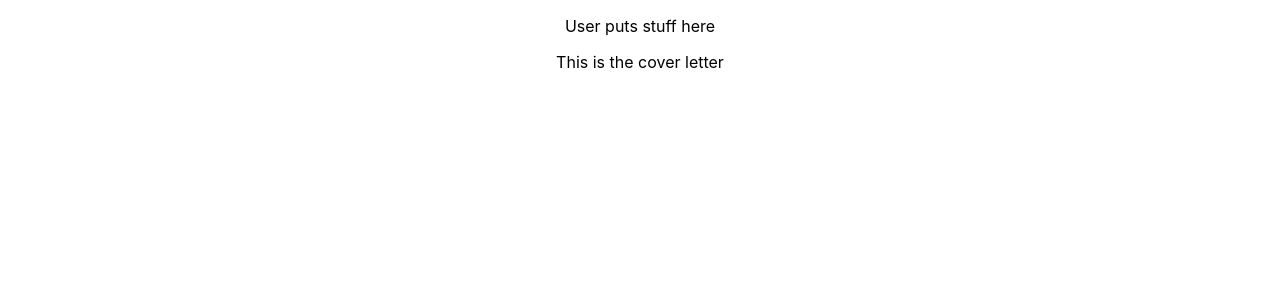
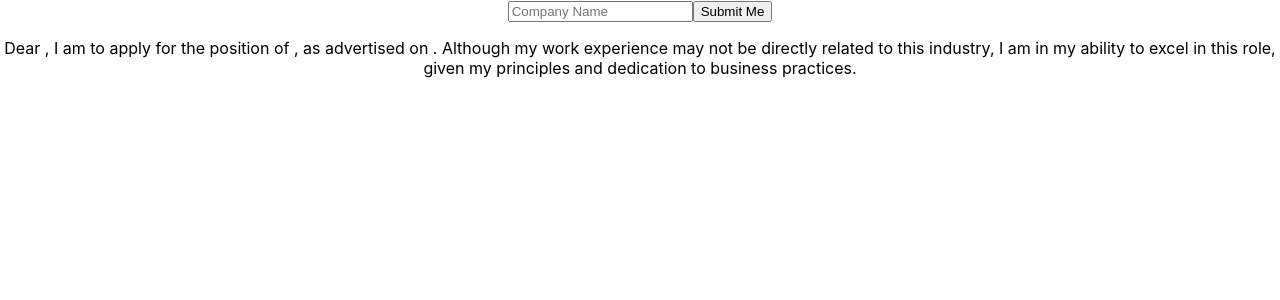
Before and after one commit to cover-letter-mad-libs/cover-letter-mad-libs, a React (Create React App) app: page / in a window 1280 px wide. Shown: the top 300 px of the page. Built offline with nearby package versions, Linux system fonts and the light colour scheme.

Commit message:
First term functioning

```diff
--- a/src/App.js
+++ b/src/App.js
@@ -1,15 +1,40 @@
 import './App.css';
+import CoverLetter from './CoverLetter';
+import { useState } from 'react';
 
 function App() {
+  const [companyName, setCompanyName] = useState('')
+  const [userCompanyName, setUserCompanyName] = useState('')
+
+  function handleSubmit(e) {
+    e.preventDefault();
+    setCompanyName(userCompanyName)
+    setUserCompanyName('');
+  }
+
+  console.log(userCompanyName);
+
   return (
     <div className="App">
       <header className="App-header">
       </header>
       <div className="user-inputs">
-        <p>User puts stuff here</p>
+        <form onSubmit={handleSubmit}>
+          <input
+          placeholder='Company Name'
+          name='companyName'
+          value={userCompanyName}
+          onChange={e => setUserCompanyName(e.target.value)}/>
+          <button type="submit">Submit Me</button>
+        </form>
       </div>
       <div className="cover-letter">
-        <p>This is the cover letter</p>
+        <CoverLetter
+        companyName = {companyName}
+        // adjective = {adjective}
+        // jobPosition = {jobPosition}
+        // place = {place}
+        />
       </div>
     </div>
   );
--- /dev/null
+++ b/src/CoverLetter.js
@@ -0,0 +1,13 @@
+
+
+export default function CoverLetter({companyName, adjective, jobPosition, place}) {
+    return (
+        <p>Dear {companyName},
+
+        I am {adjective} to apply for the position of {jobPosition}, as advertised on {place}.
+        Although my work experience may not be directly related to this industry,
+        I am {adjective} in my ability to excel in this role,
+        given my {adjective} principles and dedication to {adjective} business practices.
+        </p>
+    )
+}
```
